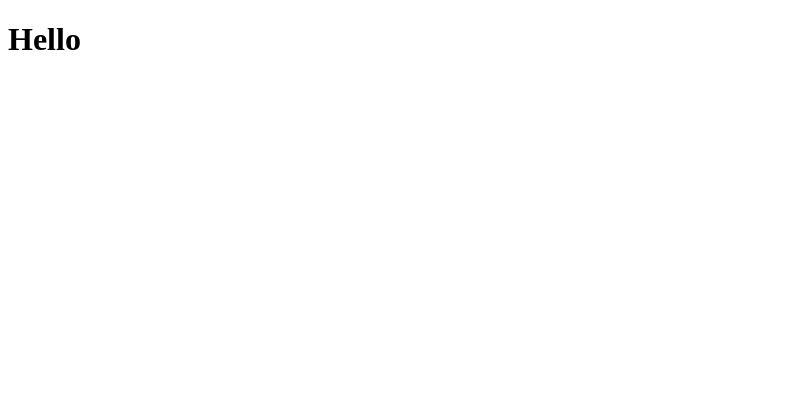
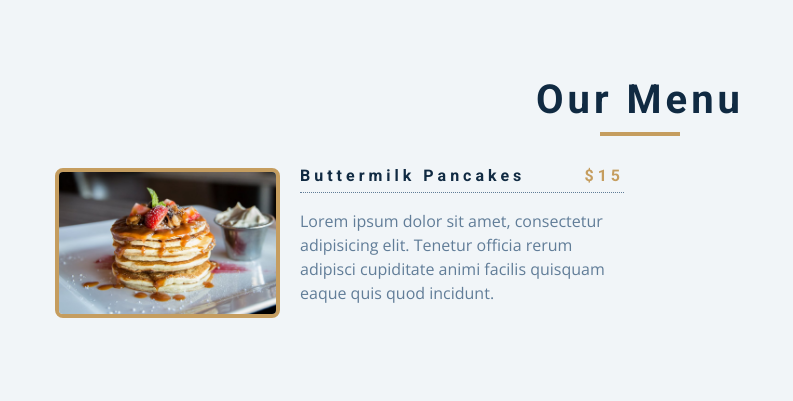
Before and after one commit to kevcoder247/menu, a plain HTML site: page index.html in a window 1280 px wide. Shown: the whole page, without its empty margins (0-793 px from the left). Drawn offline with nearby package versions, Linux system fonts and the light colour scheme.

Commit message:
wip: basic mark up and css added

```diff
--- a/css/main.css
+++ b/css/main.css
@@ -0,0 +1,264 @@
+/*
+===============
+Fonts
+===============
+*/
+@import url("https://fonts.googleapis.com/css?family=Open+Sans|Roboto:400,700&display=swap");
+
+/*
+===============
+Variables
+===============
+*/
+
+:root {
+  /* dark shades of primary color*/
+  --clr-primary-1: hsl(205, 86%, 17%);
+  --clr-primary-2: hsl(205, 77%, 27%);
+  --clr-primary-3: hsl(205, 72%, 37%);
+  --clr-primary-4: hsl(205, 63%, 48%);
+  /* primary/main color */
+  --clr-primary-5: #49a6e9;
+  /* lighter shades of primary color */
+  --clr-primary-6: hsl(205, 89%, 70%);
+  --clr-primary-7: hsl(205, 90%, 76%);
+  --clr-primary-8: hsl(205, 86%, 81%);
+  --clr-primary-9: hsl(205, 90%, 88%);
+  --clr-primary-10: hsl(205, 100%, 96%);
+  /* darkest grey - used for headings */
+  --clr-grey-1: hsl(209, 61%, 16%);
+  --clr-grey-2: hsl(211, 39%, 23%);
+  --clr-grey-3: hsl(209, 34%, 30%);
+  --clr-grey-4: hsl(209, 28%, 39%);
+  /* grey used for paragraphs */
+  --clr-grey-5: hsl(210, 22%, 49%);
+  --clr-grey-6: hsl(209, 23%, 60%);
+  --clr-grey-7: hsl(211, 27%, 70%);
+  --clr-grey-8: hsl(210, 31%, 80%);
+  --clr-grey-9: hsl(212, 33%, 89%);
+  --clr-grey-10: hsl(210, 36%, 96%);
+  --clr-white: #fff;
+  --clr-red-dark: hsl(360, 67%, 44%);
+  --clr-red-light: hsl(360, 71%, 66%);
+  --clr-green-dark: hsl(125, 67%, 44%);
+  --clr-green-light: hsl(125, 71%, 66%);
+  --clr-gold: #c59d5f;
+  --clr-black: #222;
+  --ff-primary: "Roboto", sans-serif;
+  --ff-secondary: "Open Sans", sans-serif;
+  --transition: all 0.3s linear;
+  --spacing: 0.25rem;
+  --radius: 0.5rem;
+  --light-shadow: 0 5px 15px rgba(0, 0, 0, 0.1);
+  --dark-shadow: 0 5px 15px rgba(0, 0, 0, 0.2);
+  --max-width: 1170px;
+  --fixed-width: 620px;
+}
+/*
+===============
+Global Styles
+===============
+*/
+
+*,
+::after,
+::before {
+  margin: 0;
+  padding: 0;
+  box-sizing: border-box;
+}
+body {
+  font-family: var(--ff-secondary);
+  background: var(--clr-grey-10);
+  color: var(--clr-grey-1);
+  line-height: 1.5;
+  font-size: 0.875rem;
+}
+ul {
+  list-style-type: none;
+}
+a {
+  text-decoration: none;
+}
+img:not(.logo) {
+  width: 100%;
+}
+img {
+  display: block;
+}
+
+h1,
+h2,
+h3,
+h4 {
+  letter-spacing: var(--spacing);
+  text-transform: capitalize;
+  line-height: 1.25;
+  margin-bottom: 0.75rem;
+  font-family: var(--ff-primary);
+}
+h1 {
+  font-size: 3rem;
+}
+h2 {
+  font-size: 2rem;
+}
+h3 {
+  font-size: 1.25rem;
+}
+h4 {
+  font-size: 0.875rem;
+}
+p {
+  margin-bottom: 1.25rem;
+  color: var(--clr-grey-5);
+}
+@media screen and (min-width: 800px) {
+  h1 {
+    font-size: 4rem;
+  }
+  h2 {
+    font-size: 2.5rem;
+  }
+  h3 {
+    font-size: 1.75rem;
+  }
+  h4 {
+    font-size: 1rem;
+  }
+  body {
+    font-size: 1rem;
+  }
+  h1,
+  h2,
+  h3,
+  h4 {
+    line-height: 1;
+  }
+}
+/*  global classes */
+
+.btn {
+  text-transform: uppercase;
+  background: transparent;
+  color: var(--clr-black);
+  padding: 0.375rem 0.75rem;
+  letter-spacing: var(--spacing);
+  display: inline-block;
+  transition: var(--transition);
+  font-size: 0.875rem;
+  border: 2px solid var(--clr-black);
+  cursor: pointer;
+  box-shadow: 0 1px 3px rgba(0, 0, 0, 0.2);
+  border-radius: var(--radius);
+}
+.btn:hover {
+  color: var(--clr-white);
+  background: var(--clr-black);
+}
+/* section */
+.section {
+  padding: 5rem 0;
+}
+
+main {
+  min-height: 100vh;
+  display: grid;
+  place-items: center;
+}
+/*
+===============
+Menu
+===============
+*/
+
+.menu {
+  padding: 5rem 0;
+}
+.title {
+  text-align: center;
+  margin-bottom: 2rem;
+}
+.underline {
+  width: 5rem;
+  height: 0.25rem;
+  background: var(--clr-gold);
+  margin-left: auto;
+  margin-right: auto;
+}
+.btn-container {
+  margin-bottom: 4rem;
+  display: flex;
+  justify-content: center;
+}
+.filter-btn {
+  background: transparent;
+  border-color: var(--clr-gold);
+  font-size: 1rem;
+  text-transform: capitalize;
+  margin: 0 0.5rem;
+  letter-spacing: 1px;
+  border-radius: var(--radius);
+  padding: 0.375rem 0.75rem;
+  color: var(--clr-gold);
+  cursor: pointer;
+  transition: var(--transition);
+}
+.filter-btn:hover {
+  background: var(--clr-gold);
+  color: var(--clr-white);
+}
+.section-center {
+  width: 90vw;
+  margin: 0 auto;
+  max-width: 1170px;
+  display: grid;
+  gap: 3rem 2rem;
+  justify-items: center;
+}
+.menu-item {
+  display: grid;
+  gap: 1rem 2rem;
+  max-width: 25rem;
+}
+.photo {
+  object-fit: cover;
+  height: 200px;
+  border: 0.25rem solid var(--clr-gold);
+  border-radius: var(--radius);
+}
+.item-info header {
+  display: flex;
+  justify-content: space-between;
+  border-bottom: 0.5px dotted var(--clr-grey-5);
+}
+.item-info h4 {
+  margin-bottom: 0.5rem;
+}
+.price {
+  color: var(--clr-gold);
+}
+.item-text {
+  margin-bottom: 0;
+  padding-top: 1rem;
+}
+
+@media screen and (min-width: 768px) {
+  .menu-item {
+    grid-template-columns: 225px 1fr;
+    gap: 0 1.25rem;
+    max-width: 40rem;
+  }
+  .photo {
+    height: 175px;
+  }
+}
+@media screen and (min-width: 1200px) {
+  .section-center {
+    width: 95vw;
+    grid-template-columns: 1fr 1fr;
+  }
+  .photo {
+    height: 150px;
+  }
+}
--- a/index.html
+++ b/index.html
@@ -10,7 +10,29 @@
     <link rel="stylesheet" href="css/main.css" />
   </head>
   <body>
-    <h1>Hello</h1>
+    <section class="menu">
+      <!-- title -->
+      <div class="title">
+        <h2>Our Menu</h2>
+        <div class="underline"></div>
+      </div>
+      <!-- filter button -->
+      <!-- menu items -->
+      <div class="section-center">
+        <!-- single item -->
+        <article class="menu-item">
+          <img src="menu-item.jpeg" class="photo" alt="menu item">
+          <div class="item-info">
+            <header>
+              <h4>buttermilk pancakes</h4>
+              <h4 class="price">$15</h4>
+            </header>
+             <p class="item-text">Lorem ipsum dolor sit amet, consectetur adipisicing elit. Tenetur officia rerum adipisci cupiditate animi facilis quisquam eaque quis quod incidunt.</p>
+          </div>
+        <!-- end of single item -->
+      </div>
+
+    </section>
     <script src="js/app.js"></script>
   </body>
 </html>
--- a/js/app.js
+++ b/js/app.js
@@ -0,0 +1,74 @@
+const menu = [
+  {
+    id: 1,
+    title: "buttermilk pancakes",
+    category: "breakfast",
+    price: 15.99,
+    img: "./images/item-1.jpeg",
+    desc: `I'm baby woke mlkshk wolf bitters live-edge blue bottle, hammock freegan copper mug whatever cold-pressed `,
+  },
+  {
+    id: 2,
+    title: "diner double",
+    category: "lunch",
+    price: 13.99,
+    img: "./images/item-2.jpeg",
+    desc: `vaporware iPhone mumblecore selvage raw denim slow-carb leggings gochujang helvetica man braid jianbing. Marfa thundercats `,
+  },
+  {
+    id: 3,
+    title: "godzilla milkshake",
+    category: "shakes",
+    price: 6.99,
+    img: "./images/item-3.jpeg",
+    desc: `ombucha chillwave fanny pack 3 wolf moon street art photo booth before they sold out organic viral.`,
+  },
+  {
+    id: 4,
+    title: "country delight",
+    category: "breakfast",
+    price: 20.99,
+    img: "./images/item-4.jpeg",
+    desc: `Shabby chic keffiyeh neutra snackwave pork belly shoreditch. Prism austin mlkshk truffaut, `,
+  },
+  {
+    id: 5,
+    title: "egg attack",
+    category: "lunch",
+    price: 22.99,
+    img: "./images/item-5.jpeg",
+    desc: `franzen vegan pabst bicycle rights kickstarter pinterest meditation farm-to-table 90's pop-up `,
+  },
+  {
+    id: 6,
+    title: "oreo dream",
+    category: "shakes",
+    price: 18.99,
+    img: "./images/item-6.jpeg",
+    desc: `Portland chicharrones ethical edison bulb, palo santo craft beer chia heirloom iPhone everyday`,
+  },
+  {
+    id: 7,
+    title: "bacon overflow",
+    category: "breakfast",
+    price: 8.99,
+    img: "./images/item-7.jpeg",
+    desc: `carry jianbing normcore freegan. Viral single-origin coffee live-edge, pork belly cloud bread iceland put a bird `,
+  },
+  {
+    id: 8,
+    title: "american classic",
+    category: "lunch",
+    price: 12.99,
+    img: "./images/item-8.jpeg",
+    desc: `on it tumblr kickstarter thundercats migas everyday carry squid palo santo leggings. Food truck truffaut  `,
+  },
+  {
+    id: 9,
+    title: "quarantine buddy",
+    category: "shakes",
+    price: 16.99,
+    img: "./images/item-9.jpeg",
+    desc: `skateboard fam synth authentic semiotics. Live-edge lyft af, edison bulb yuccie crucifix microdosing.`,
+  },
+];
```
Also changed, not shown: images/item-1.jpeg (added), images/item-10.jpeg (added), images/item-2.jpeg (added), images/item-3.jpeg (added), images/item-4.jpeg (added), images/item-5.jpeg (added), images/item-6.jpeg (added), images/item-7.jpeg (added), images/item-8.jpeg (added), images/item-9.jpeg (added), menu-item.jpeg (added).
